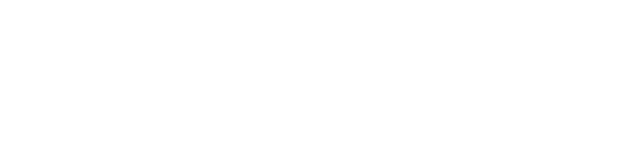
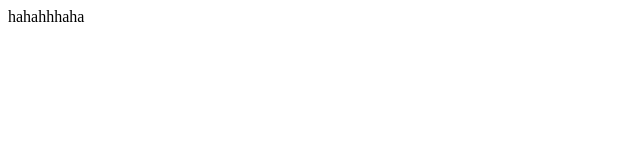
Before and after one commit to mishapapasha/TheFlyingBears, a plain HTML site: page misha.html in a window 1280 px wide. Shown: the whole page, without its empty margins (0-640 px from the left). Drawn offline with Linux system fonts and the light colour scheme.

Commit message:
Update misha.html

```diff
--- a/misha.html
+++ b/misha.html
@@ -1 +1 @@
-<html> </html>
+<html> hahahhhaha </html>
```
